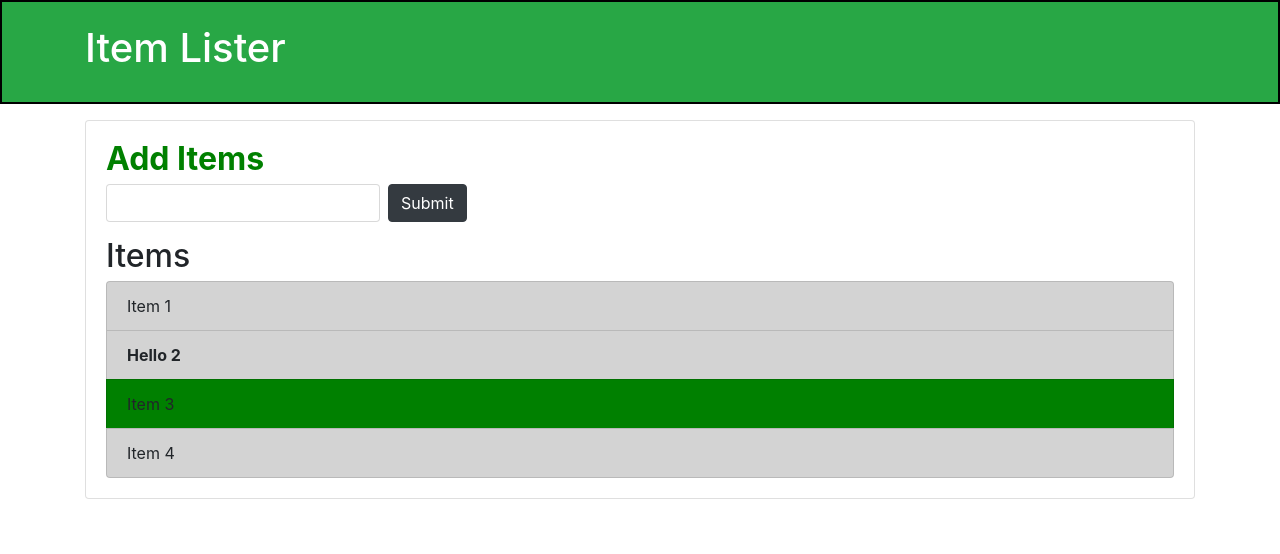
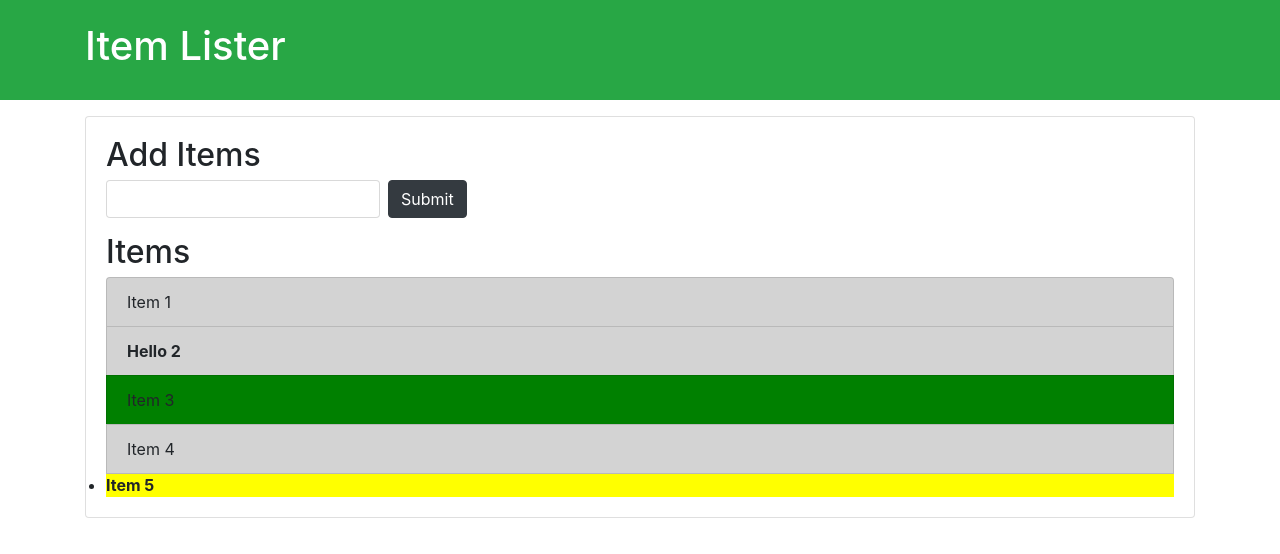
Before and after one commit to BeAyanK/GitStart, a plain HTML site: page index.html in a window 1280 px wide. Drawn offline with nearby package versions, Linux system fonts and the light colour scheme.

Commit message:
getElementsByTagName done

```diff
--- a/index.html
+++ b/index.html
@@ -26,6 +26,7 @@
       <li class="list-group-item">Item 2</li>
       <li class="list-group-item">Item 3</li>
       <li class="list-group-item">Item 4</li>
+      <li class="single-item">Item 5</li>
     </ul>
   </div>
   </div>
--- a/oops.js
+++ b/oops.js
@@ -69,41 +69,62 @@
 
 // }
 
-console.log(document.domain);
-console.log(document.URL);
-console.log(document.title);
-// document.title = 123;
-console.log(document.doctype);
-console.log(document.head);
-console.log(document.body);
-console.log(document.all[20].textContent);
-//document.all[20].textContent = "Hello";
-console.log(document.all[20].textContent);
-console.log(document.forms);
-console.log(document.links);
-console.log(document.images);
-var headerTitle = document.getElementById('main-header');
-// headerTitle.textContent = 'Demo Title';
-console.log(headerTitle.textContent);
+// console.log(document.domain);
+// console.log(document.URL);
+// console.log(document.title);
+// // document.title = 123;
+// console.log(document.doctype);
+// console.log(document.head);
+// console.log(document.body);
+// console.log(document.all[20].textContent);
+// //document.all[20].textContent = "Hello";
+// console.log(document.all[20].textContent);
+// console.log(document.forms);
+// console.log(document.links);
+// console.log(document.images);
+// var headerTitle = document.getElementById('main-header');
+// // headerTitle.textContent = 'Demo Title';
+// console.log(headerTitle.textContent);
 
-headerTitle.style.border = 'solid 2px #000';
+// headerTitle.style.border = 'solid 2px #000';
 
-var title = document.all[14];
-console.log(title.textContent);
-title.style.color = 'green';
-title.style.fontWeight = 'bold';
+// var title = document.all[14];
+// console.log(title.textContent);
+// title.style.color = 'green';
+// title.style.fontWeight = 'bold';
 
-var items = document.getElementsByClassName('list-group-item');
-console.log(items[1]);
-items[1].textContent = 'Hello 2';
-items[1].style.fontWeight = 'bold';
-items[1].style.backgroundColor = 'yellow';
+// var items = document.getElementsByClassName('list-group-item');
+// console.log(items[1]);
+// items[1].textContent = 'Hello 2';
+// items[1].style.fontWeight = 'bold';
+// items[1].style.backgroundColor = 'yellow';
 
-for (var i=0; i<items.length;i++){
-    items[i].style.backgroundColor = 'lightgray';
+// for (var i=0; i<items.length;i++){
+//     items[i].style.backgroundColor = 'lightgray';
+// }
+
+// items[2].style.backgroundColor = 'green';
+// for (var i=0; i<items.length;i++){
+//     items[i].style.color = 'bold';
+// }
+
+var li = document.getElementsByTagName('li');
+console.log(li[1]);
+li[1].textContent = 'Hello 2';
+li[1].style.fontWeight = 'bold';
+li[1].style.backgroundColor = 'yellow';
+
+for (var i=0; i<li.length;i++){
+    li[i].style.backgroundColor = 'lightgray';
 }
 
-items[2].style.backgroundColor = 'green';
-for (var i=0; i<items.length;i++){
-    items[i].style.color = 'bold';
+li[2].style.backgroundColor = 'green';
+for (var i=0; i<li.length;i++){
+    li[i].style.color = 'bold';
 }
+
+var classItem = document.getElementsByClassName('single-item');
+classItem[0].style.backgroundColor = 'yellow';
+
+var tagItem = document.getElementsByTagName('li');
+tagItem[4].style.fontWeight = 'bold';
```
